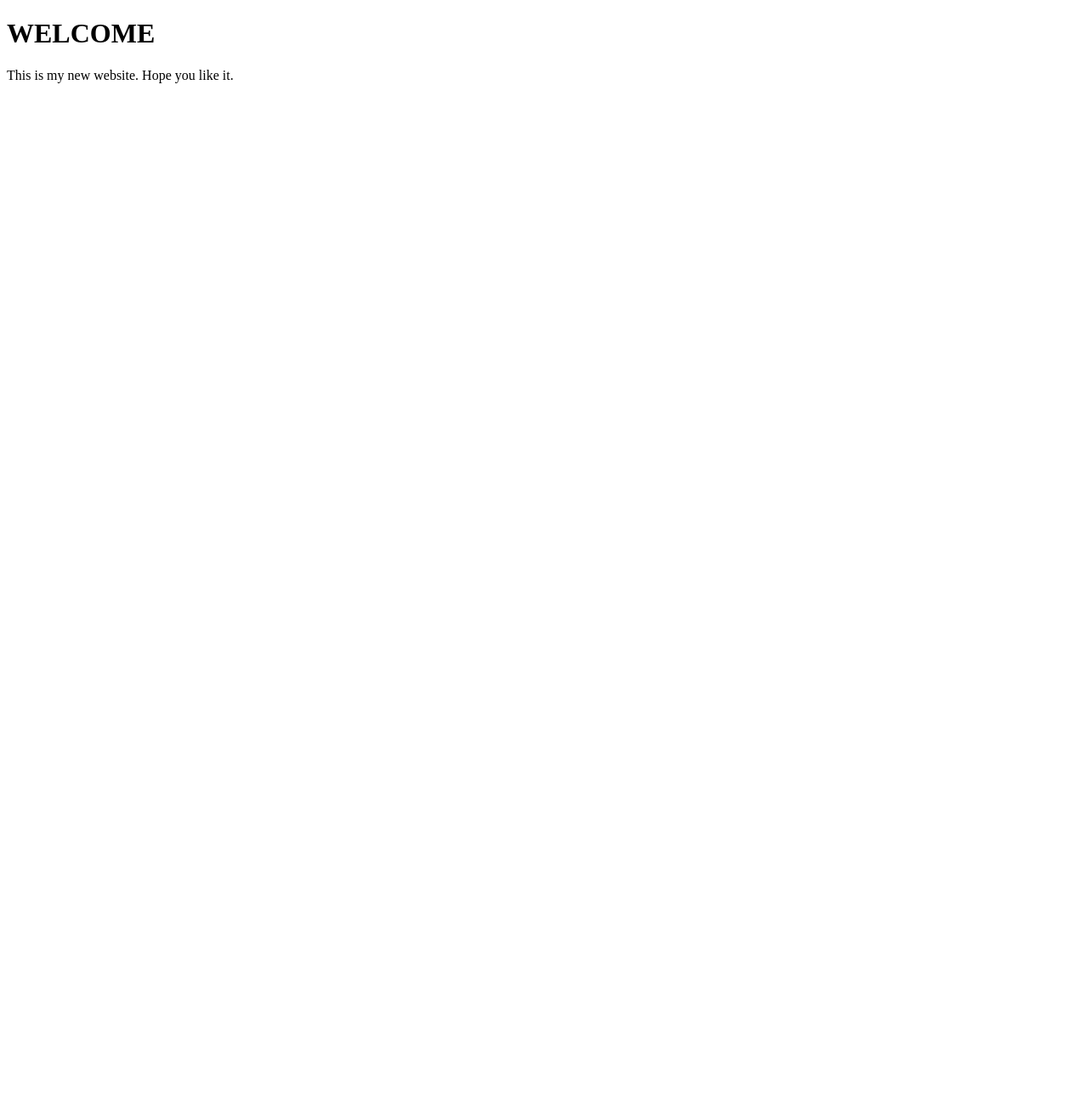
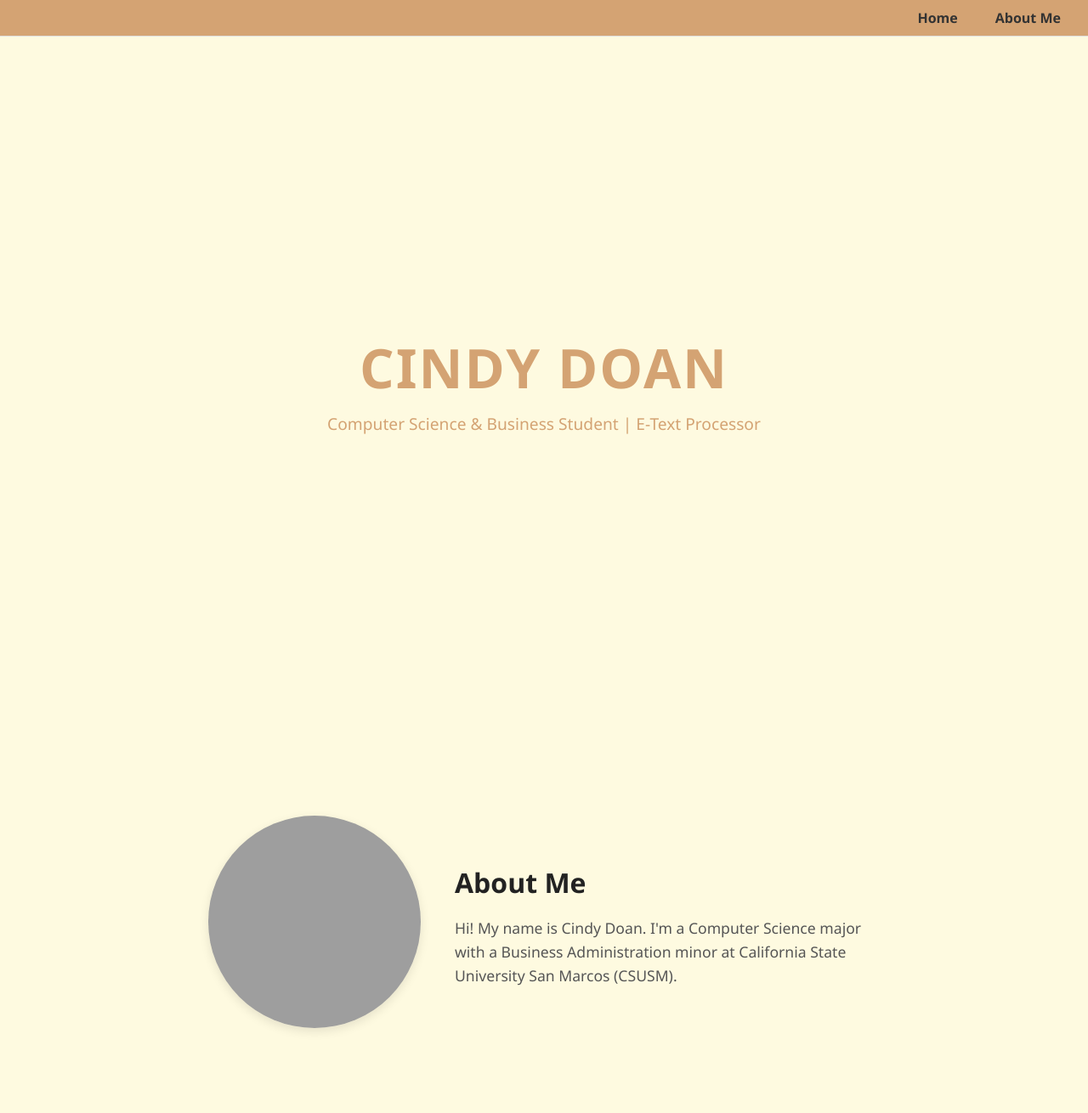
Before and after one commit to cd0an/Cindy-Doan-Website, a plain HTML site: page index.html in a window 1280 px wide. Shown: the whole page at 85% size. Before the commit the page ends 800 px from the top, so only its background shows below. Drawn offline with Linux system fonts and the light colour scheme; grey boxes are pictures that could not be loaded.

Commit message:
Updating

```diff
--- a/index.html
+++ b/index.html
@@ -1,10 +1,35 @@
-<!DOCTYPE html>
+<!DOCTYPE html lang = "en">
 <html>
 <head>
-    <title> Welcome to my website </title>
+    <meta charset = "UTF-8"/>
+    <title> Cindy Doan </title>
+    <link rel="stylesheet" href="style.css" />
 </head>
 <body>
-    <h1> WELCOME </h1>
-    <p> This is my new website. Hope you like it. </p>
+    <!-- Navigation Bar-->
+     <nav class = "navbar">
+        <ul>
+            <li><a herf = "#intro">Home</a></li>
+            <li><a href = "#about">About Me</a></li>
+        </ul>
+     </nav>
+
+    <!-- Intro Section -->
+    <div class = "intro">
+        <h1> CINDY DOAN </h1>
+        <p> Computer Science & Business Student | E-Text Processor </p>
+    </div>
+
+    <!-- About Me Section-->
+     <div class ="about" id = "about">
+        <div class = "about-left">
+            <img src="images/IMG_9070.png" alt = "Cindy Doan" />
+        </div>
+        <div class = "about-right">
+            <h2> About Me </h2>
+            <p> Hi! My name is Cindy Doan. I'm a Computer Science major with a Business Administration minor at California State University San Marcos (CSUSM). </p>
+        </div>
+     </div>
+
 </body>
 </html>
--- /dev/null
+++ b/style.css
@@ -0,0 +1,100 @@
+body {
+    margin: 0;
+    font-family: 'Segoe UI', sans-serif;
+    background-color: #fefae0;
+    scroll-behavior: smooth;
+}
+
+/* Navbar */
+.navbar {
+    position: fixed;
+    width: 100%;
+    top: 0;
+    background-color: #d4a373;
+    border-bottom: 1px solid #ddd;
+    z-index: 1000;
+}
+
+.navbar ul {
+    list-style-type: none;
+    margin: 0;
+    padding: 10px 20px;
+    display: flex;
+    justify-content: flex-end;
+    gap: 20px;
+}
+
+.navbar ul li a {
+    text-decoration: none;
+    color: #333;
+    font-weight: bold;
+    padding: 8px 12px;
+    transition: background-color 0.2s, color 0.2s;
+}
+
+.navbar ul li a:hover {
+    background-color: #222;
+    color: #fff;
+    border-radius: 6px;
+}
+
+/* Intro Section */
+.intro {
+    height: 100vh;
+    display: flex;
+    flex-direction: column;
+    justify-content: center;
+    align-items: center;
+    text-align: center;
+    padding-top: 60px;
+    background-color: #fefae0;
+}
+
+.intro h1 {
+    font-size: 4rem;
+    margin: 0;
+    color: #d4a373;
+    letter-spacing: 2px;
+}
+
+.intro p {
+    font-size: 1.2rem;
+    margin-top: 0.5em;
+    color: #d4a373;
+}
+
+/* About Me Section */
+.about {
+    display: flex;
+    align-items: center;
+    justify-content: center;
+    padding: 80px 20px;
+    background-color: #fefae0;
+    flex-wrap: wrap;
+}
+
+.about-left img {
+    width: 250px;
+    height: 250px;
+    object-fit: cover;
+    border-radius: 50%;
+    box-shadow: 0 4px 12px rgba(0, 0, 0, 0.1);
+    margin: 20px;
+  }
+
+  .about-right {
+    max-width: 500px;
+    margin: 20px;
+  }
+
+  .about-right h2 {
+    font-size: 2rem;
+    margin-bottom: 1rem;
+    color: #222;
+  }
+
+  .about-right p {
+    font-size: 1.1rem;
+    line-height: 1.6;
+    color: #555;
+  }
```
Also changed, not shown: 3 other files.
